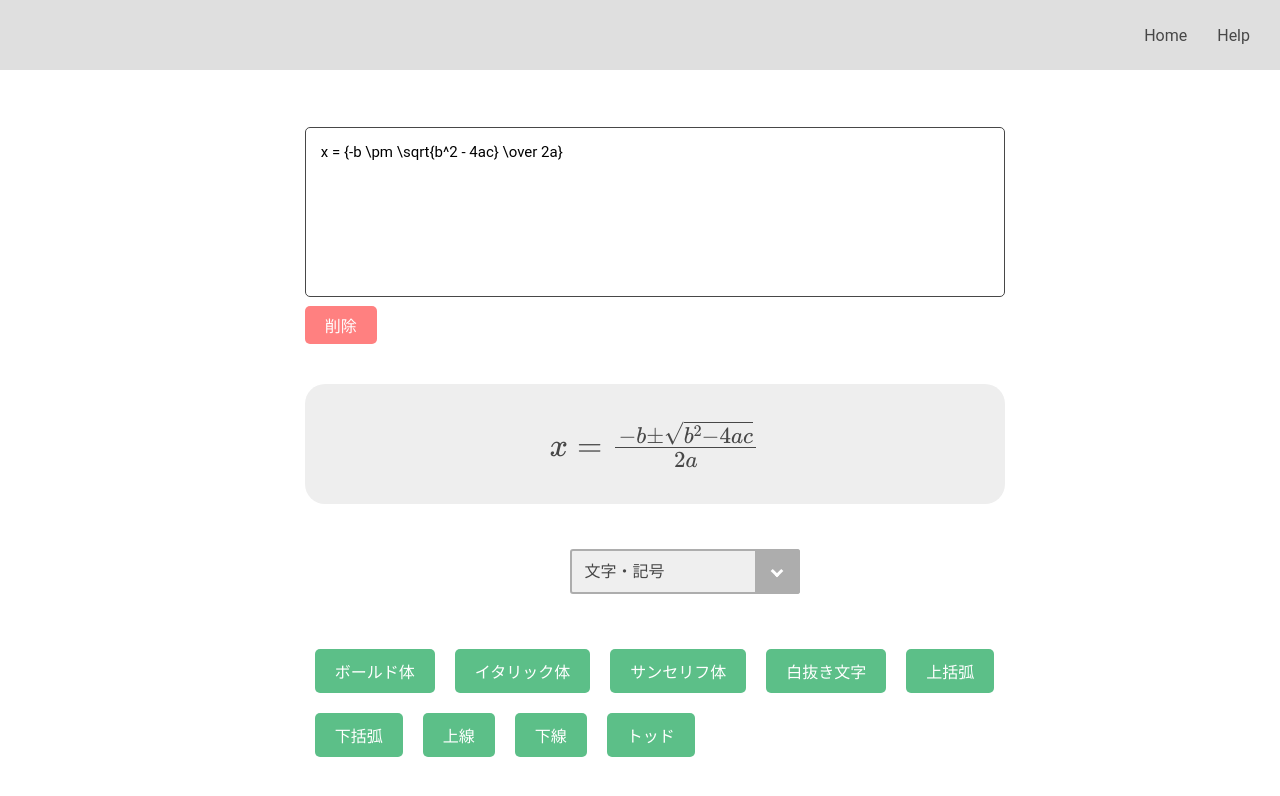
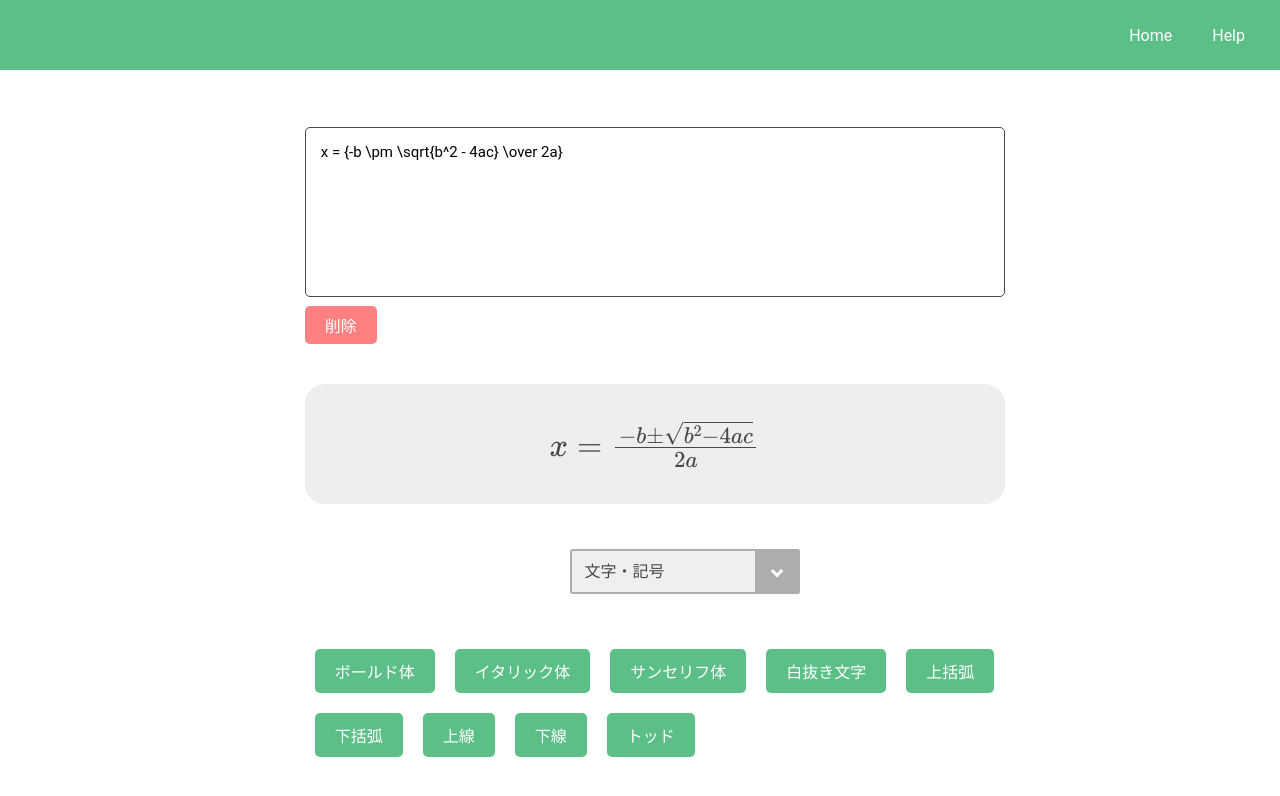
Before and after one commit to Sakamochanq/LaTex-Formula-Generator, a React (Create React App) app: page / in a window 1280 px wide. Shown: the top 796 px of the page. Built offline with nearby package versions, Linux system fonts and the light colour scheme.

Commit message:
style: テーマを緑にした

```diff
--- a/src/App.css
+++ b/src/App.css
@@ -37,7 +37,7 @@ header {
   display: flex;
   width: 100%;
   height: 70px;
-  background-color: rgb(223, 223, 223);
+  background-color: #5cbf88;
   align-items: center;
 }
 
@@ -54,10 +54,14 @@ header {
 
 .menu-item a {
   text-decoration: none;
-  color: #474747;
+  color: #ffffff;
+  padding: 5px 5px;
 }
 .menu-item a:hover {
-  color: #686868;
+  transition: ease-in-out 0.2s;
+  background-color: #4ca574;
+  border-radius: 5px;
+  color: #eeeeee;
 }
 
 /* Latex Container */
```
